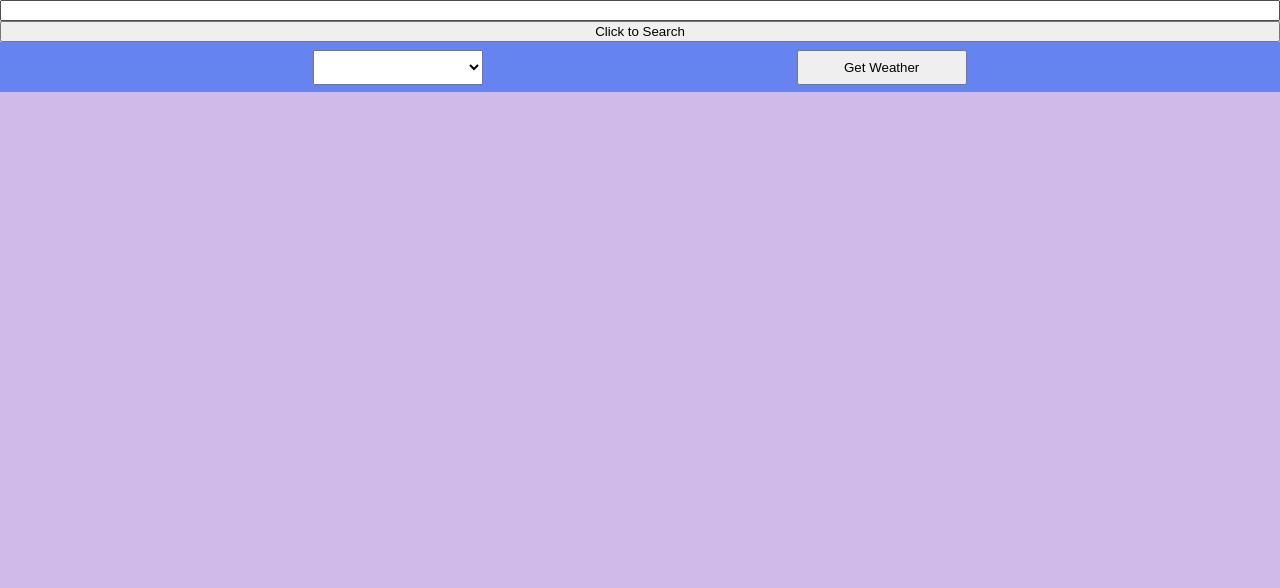
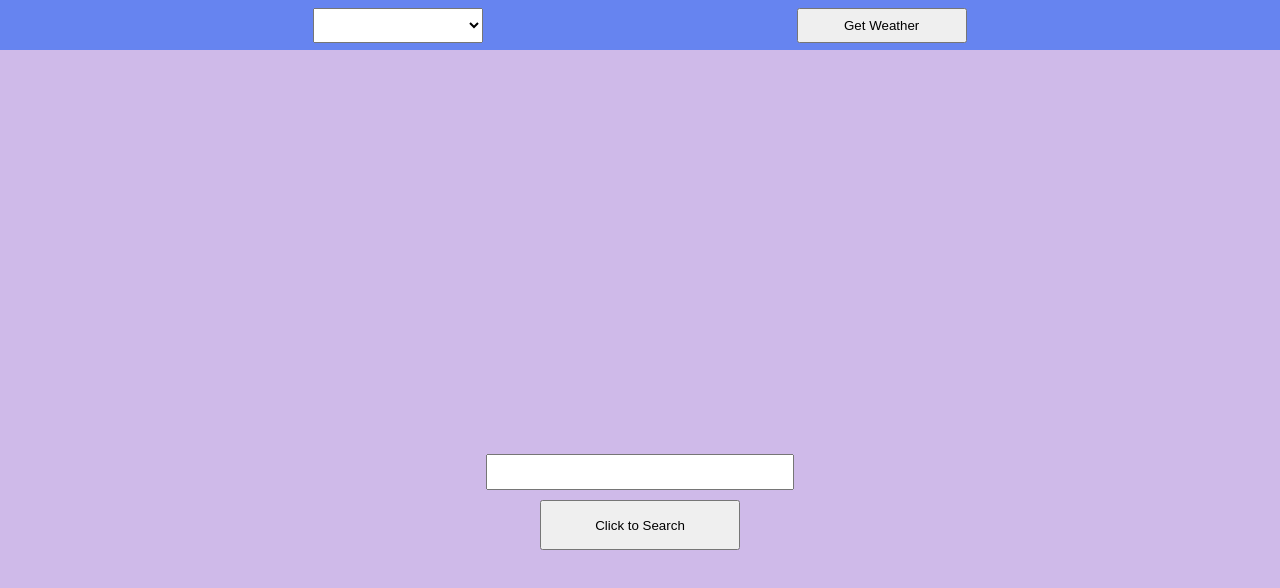
Before and after one commit to L-E-W-1-5/weather_app, a React (Create React App) app in the folder weather-app/: page / in a window 1280 px wide. Shown: the top 588 px of the page. Built offline with nearby package versions, Linux system fonts and the light colour scheme.

Commit message:
css sorted--ish

```diff
--- a/weather-app/src/App.css
+++ b/weather-app/src/App.css
@@ -5,12 +5,31 @@
   width: 100vw;
   display: flex;
   flex-direction: column;
-
+  align-items: center;
 }
 
 .windowSize {
   width: 50vw;
   height: 50vh;
+}
+
+.searchBar {
+  margin-top: auto;
+  margin-bottom: 250px;
+  display: flex;
+  flex-direction: column;
+  align-items: center;
+  gap: 10px;
+}
+
+.searchInputBar {
+  width: 300px;
+  height: 30px;
+}
+
+.searchButton {
+  width: 200px;
+  height: 50px;
 }
 
 
--- a/weather-app/src/App.tsx
+++ b/weather-app/src/App.tsx
@@ -53,13 +53,14 @@ async function getWeather() {
   return (
 
     <div className="App">
-      <input onChange={handleChange}></input>
-      <button onClick={handleClick}>Click to Search</button>
+
+
         <Buttons setID={setCityID} getReq={getWeather} name={cityID}></Buttons>
         {weather && <Forecast weatherData={weather}></Forecast>}
-
-
-
+        <div className="searchBar">
+          <input className="searchInputBar" onChange={handleChange}></input>
+          <button className="searchButton" onClick={handleClick}>Click to Search</button>
+        </div>
        </div>
 
   );
--- a/weather-app/src/components/Forecast/Forecast.css
+++ b/weather-app/src/components/Forecast/Forecast.css
@@ -1,5 +1,15 @@
 .forecast_Container {
-    width: 250px;
-    height:250px;
-    border: 3px solid blue
+    width: 450px;
+    height:200px;
+    border: 3px solid black;
+    display: flex;
+    align-items: center;
+    justify-content: center;
+    margin: 100px;
+    background-color: rgb(230, 229, 229);
+    border-radius: 25px;
 }
+
+h3 {
+    text-decoration: underline 3px;
+}
--- a/weather-app/src/components/Forecast/Forecast.tsx
+++ b/weather-app/src/components/Forecast/Forecast.tsx
@@ -35,11 +35,12 @@ const Forecast = (props: any): JSX.Element => {
 
     return (
         <div className="forecast_Container">
-            <ul>
-                <li>Temp: {props.weatherData.main.temp}</li>
-                <li>Current Conditions: {props.weatherData.weather[0]["description"]}</li>
-                <li>Wind Speed: {props.weatherData.wind.speed}</li>
-            </ul>
+            <div>
+                <h3>{props.weatherData.name}</h3>
+                <p>Temp: {props.weatherData.main.temp}</p>
+                <p>Current Conditions: {props.weatherData.weather[0]["description"]}</p>
+                <p>Wind Speed: {props.weatherData.wind.speed}</p>
+            </div>
             <div className={currentSky === "sunny" ? "sunny" : currentSky === "raining" ? "rainy" : currentSky === "cloudy" ? "cloudy" : currentSky === "snowing" ? "snowy" : currentSky === "storms" ? "stormy" : "sunny"}></div>
 
         </div>
```
Lines whose indentation alone changed are shown as unchanged.
